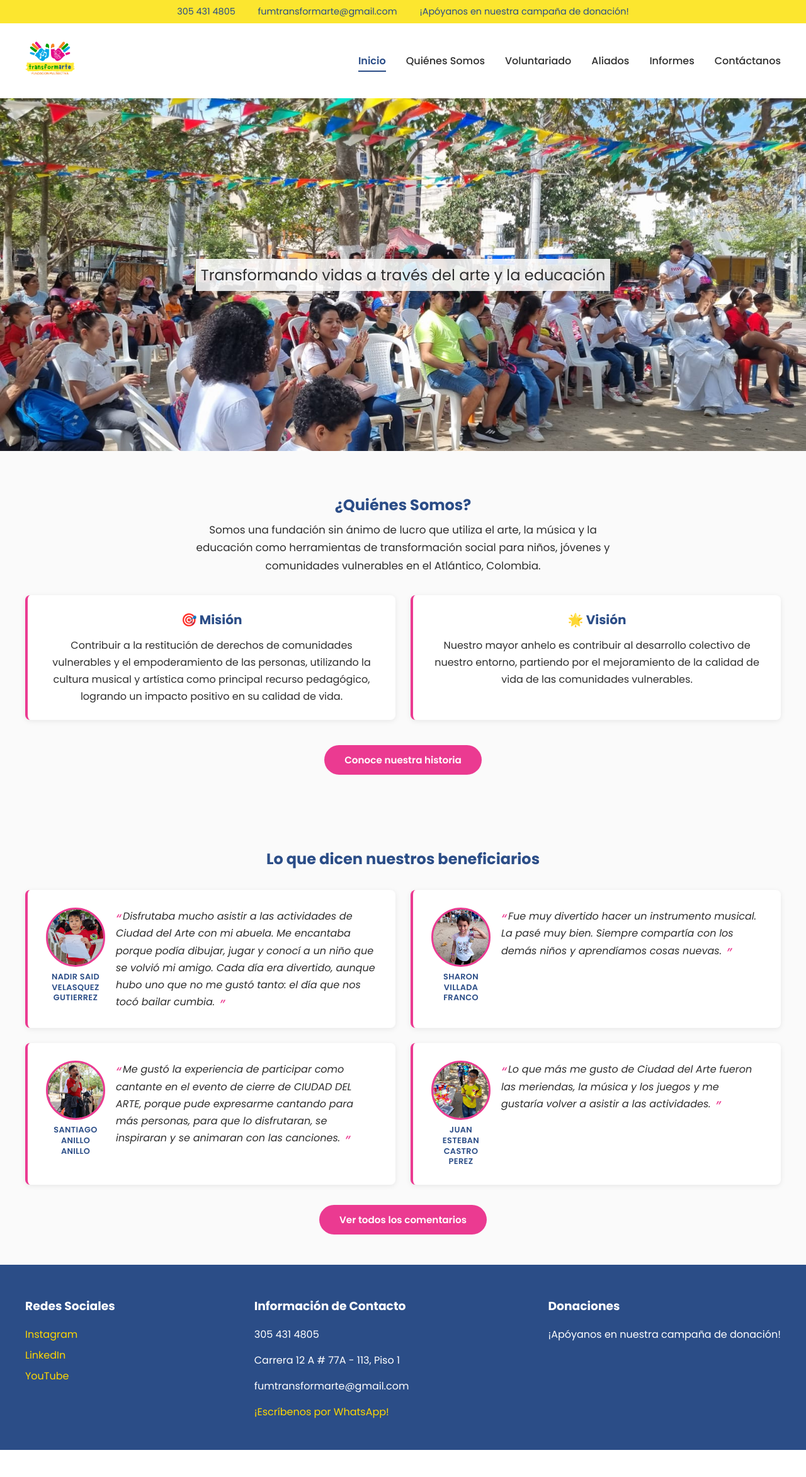
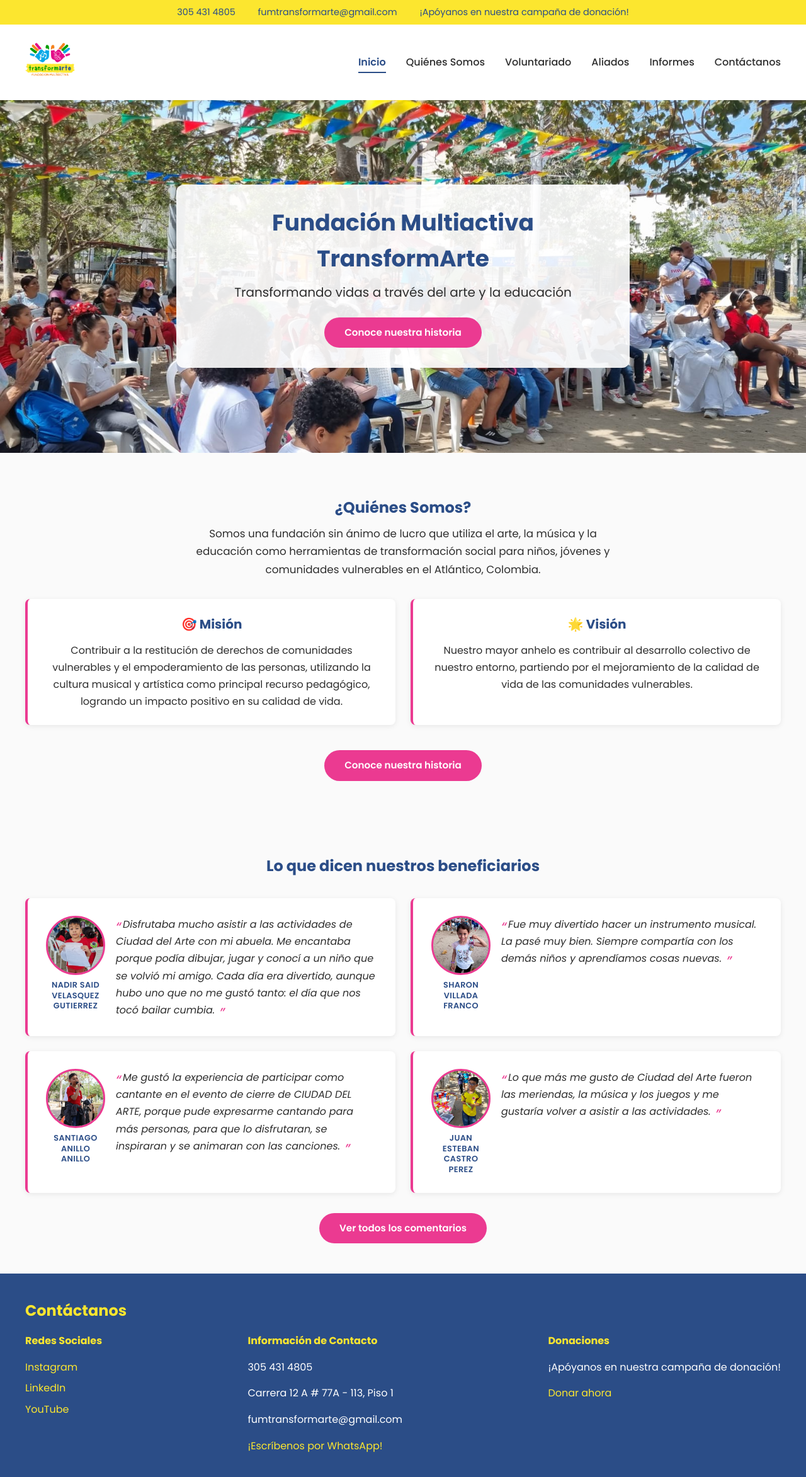
Before and after one commit to fundatransformarte/website, a Jekyll site: the page built from index.html, in a window 1280 px wide, cut to the strip 0-2364 px from the top of the page. Shown: the top 2345 px of the strip at 63% size. Built offline with Jekyll 4.4.1, drawn with Linux system fonts in a browser that asks for light colours; before the commit the page ends 2302 px from its top, so only the background shows below that; grey boxes are pictures that could not be loaded.

Commit message:
feat(ui): redesign spotlight hero, improve footer and donation links
Co-authored-by: GitHub Copilot <copilot@github.com>

```diff
--- a/_includes/footer.html
+++ b/_includes/footer.html
@@ -1,13 +1,13 @@
 <footer id="contact">
   <div class="container">
+    <h2>Contáctanos</h2>
     <div class="footer-content">
-      <h2>Contáctanos</h2>
       <div class="social-media">
         <h3>Redes Sociales</h3>
         <ul>
-          <li><a href="{{ site.social.instagram }}" target="_blank">Instagram</a></li>
-          <li><a href="{{ site.social.linkedin }}" target="_blank">LinkedIn</a></li>
-          <li><a href="{{ site.social.youtube }}" target="_blank">YouTube</a></li>
+          <li><a href="{{ site.social.instagram }}" target="_blank" rel="noopener noreferrer">Instagram</a></li>
+          <li><a href="{{ site.social.linkedin }}" target="_blank" rel="noopener noreferrer">LinkedIn</a></li>
+          <li><a href="{{ site.social.youtube }}" target="_blank" rel="noopener noreferrer">YouTube</a></li>
         </ul>
       </div>
       <div class="contact-information">
@@ -15,11 +15,12 @@
         <p>{{ site.contact.phone }}</p>
         <p>{{ site.contact.address }}</p>
         <p>{{ site.contact.email }}</p>
-        <p><a href="{{ site.contact.whatsapp_url }}">¡Escríbenos por WhatsApp!</a></p>
+        <p><a href="{{ site.contact.whatsapp_url }}" target="_blank" rel="noopener noreferrer">¡Escríbenos por WhatsApp!</a></p>
       </div>
       <div class="donation">
         <h3>Donaciones</h3>
         <p>¡Apóyanos en nuestra campaña de donación!</p>
+        <p><a href="{{ site.donations_online_url }}" target="_blank" rel="noopener noreferrer">Donar ahora</a></p>
       </div>
     </div>
   </div>
--- a/assets/css/styles.css
+++ b/assets/css/styles.css
@@ -10,11 +10,16 @@
   --white: #FFFFFF;
 }
 
+html {
+  scroll-behavior: smooth;
+}
+
 body {
   font-family: "Poppins", sans-serif;
   margin: 0;
   padding: 0;
-  color: #333;
+  color: var(--text-main);
+  line-height: 1.6;
 }
 
 .hide-on-mobile {
@@ -156,19 +161,49 @@ nav ul li a.nav-active {
   justify-content: center;
 }
 
-.spotlight p {
-  background-color: rgba(255, 255, 255, 0.85);
+.spotlight-content {
+  background-color: rgba(255, 255, 255, 0.9);
+  padding: 2rem 2.5rem;
+  border-radius: 0.75rem;
+  text-align: center;
+  max-width: 40rem;
+  margin: 0 1rem;
+}
+
+.spotlight-content h1 {
+  color: var(--primary);
+  font-size: 1.75rem;
+  margin: 0 0 0.5rem;
+}
+
+.spotlight-content p {
   color: var(--text-main);
-  font-size: 1.5rem;
-  padding: .5rem;
-  text-align: center;
+  font-size: 1.1rem;
+  margin: 0 0 1.5rem;
+  line-height: 1.6;
+}
+
+.spotlight-cta {
+  display: inline-block;
+  background-color: var(--secondary);
+  color: var(--white);
+  padding: 0.75rem 2rem;
+  border-radius: 2rem;
+  text-decoration: none;
+  font-weight: 600;
+  font-size: 0.95rem;
+  transition: background-color 0.2s ease;
+}
+
+.spotlight-cta:hover {
+  background-color: var(--primary);
 }
 
 /* Footer */
 footer {
   background-color: var(--primary);
   color: white;
-  padding: 2rem 1rem;
+  padding: 2.5rem 1rem;
 }
 
 .footer-content {
@@ -176,15 +211,29 @@ footer {
   justify-content: space-between;
   flex-direction: column;
   text-align: center;
+  gap: 2rem;
 }
 
 footer h2 {
-  display: none;
+  color: var(--accent-yellow);
+  font-size: 1.5rem;
+  margin: 0 0 1rem;
+}
+
+footer h3 {
+  color: var(--accent-yellow);
+  font-size: 1rem;
+  margin: 0 0 0.75rem;
 }
 
 footer a {
-  color: #FFD700;
+  color: var(--accent-yellow);
   text-decoration: none;
+  transition: opacity 0.2s ease;
+}
+
+footer a:hover {
+  opacity: 0.8;
 }
 
 footer ul {
@@ -232,9 +281,18 @@ footer ul li {
     gap: 2rem;
   }
 
+  .spotlight-content h1 {
+    font-size: 2.25rem;
+  }
+
+  .spotlight-content p {
+    font-size: 1.25rem;
+  }
+
   .footer-content {
     flex-direction: row;
     text-align: left;
+    gap: 0;
   }
 
   .hide-on-mobile {
--- a/index.html
+++ b/index.html
@@ -8,7 +8,11 @@ custom_css:
 ---
 
 <section class="spotlight">
-  <p>{{ site.description }}</p>
+  <div class="spotlight-content">
+    <h1>{{ site.title }}</h1>
+    <p>{{ site.description }}</p>
+    <a href="{{ '/quienes-somos/' | relative_url }}" class="spotlight-cta">Conoce nuestra historia</a>
+  </div>
 </section>
 
 {% include about-preview.html %}
```
